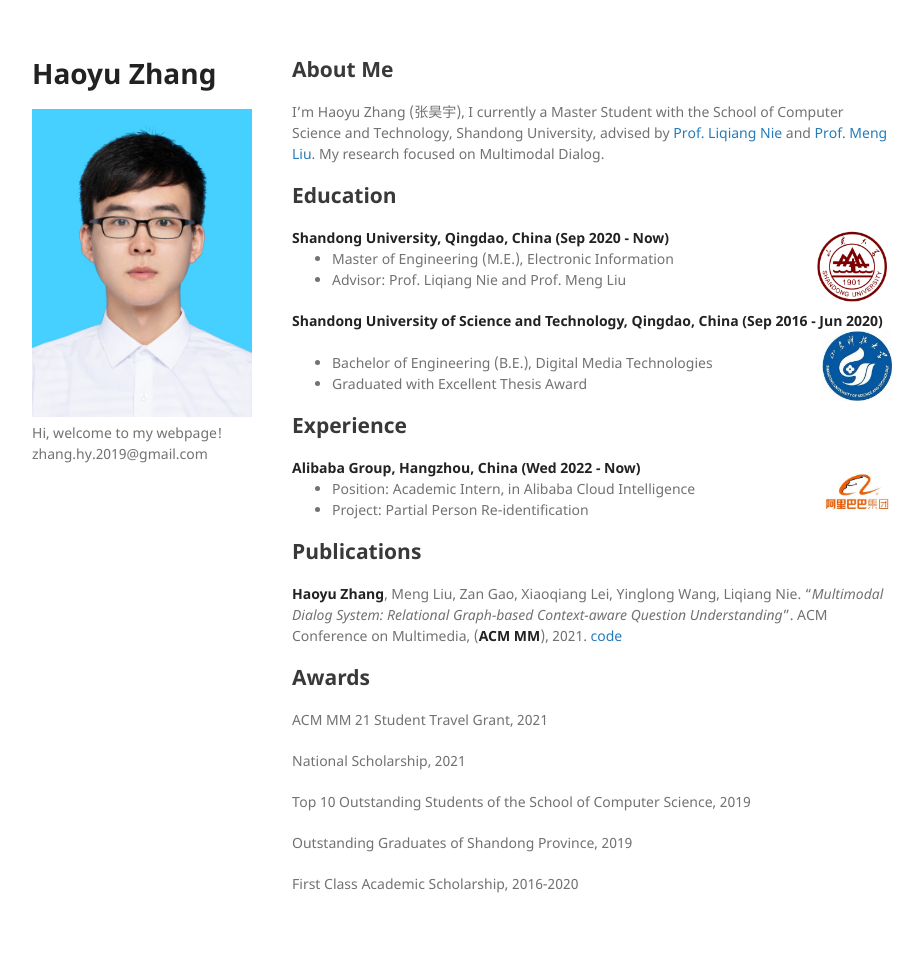
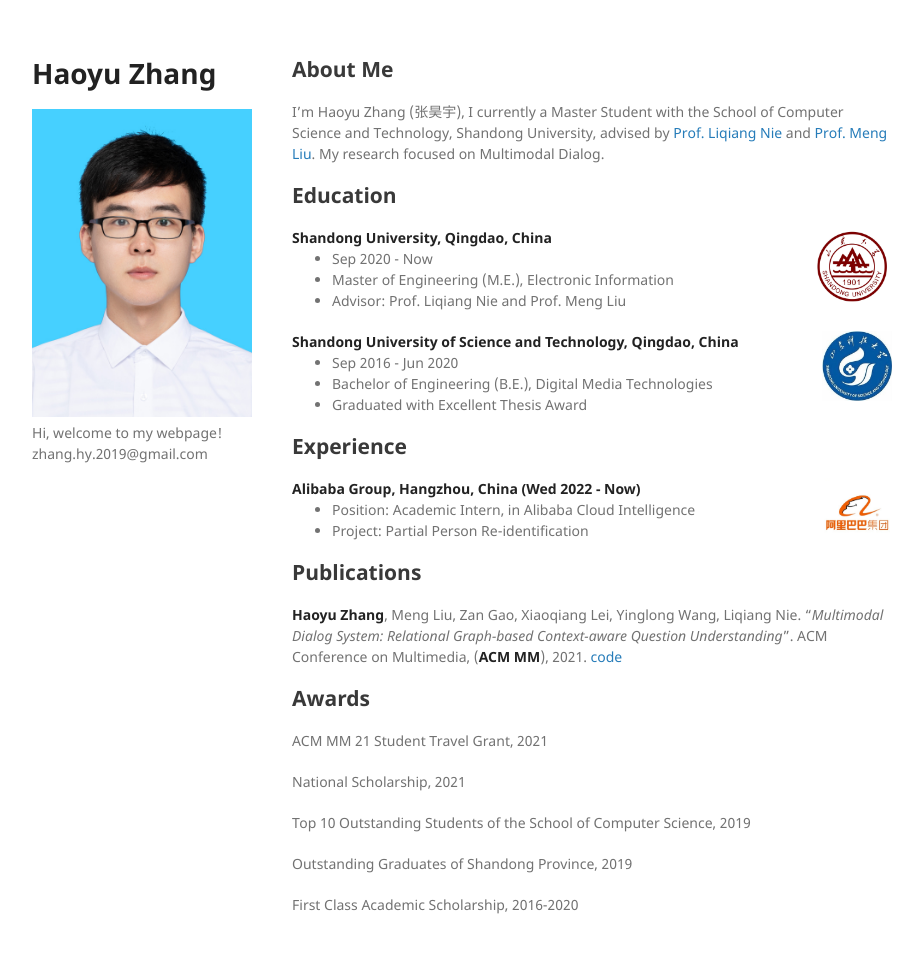
Before and after one commit to Hyu-Zhang/Hyu-Zhang.github.io, a Jekyll site: the page built from index.md, in a window 1280 px wide and 985 px high. Shown: the top 953 px of the window, without its empty margins (178-1101 px from the left). Built offline with Jekyll 4.4.1, drawn with Linux system fonts in a browser that asks for light colours; a style sheet for code colours, icons or effects is not loaded; our own code applies the rules of GitHub Pages for plain Markdown files.

Commit message:
Update index.md

```diff
--- a/index.md
+++ b/index.md
@@ -8,11 +8,12 @@ I’m Haoyu Zhang (张昊宇), I currently a Master Student with the School of C
 ## Education
 
 <div align="left">
-        <strong> Shandong University, Qingdao, China (Sep 2020 - Now) </strong>
+        <strong> Shandong University, Qingdao, China</strong>
           <a target="_blank" rel="external">
             <img border="0" src="sdu_logo.jpg" align="right" width="80" height="80">
           </a>
         <ul>
+        <li> Sep 2020 - Now </li>
         <li>
           Master of Engineering (M.E.), Electronic Information</li>
         <li>
@@ -22,13 +23,12 @@ I’m Haoyu Zhang (张昊宇), I currently a Master Student with the School of C
 
 <div align="left">
         <strong> Shandong University of Science and Technology, Qingdao, China</strong>
-
-        <strong>  (Sep 2016 - Jun 2020) </strong>
-
           <a target="_blank" rel="external">
             <img border="0" src="sdust_logo.jpg" align="right" width="70" height="70">
           </a>
         <ul>
+        <li>
+          Sep 2016 - Jun 2020</li>
         <li>
           Bachelor of Engineering (B.E.), Digital Media Technologies</li>
         <li>
```
